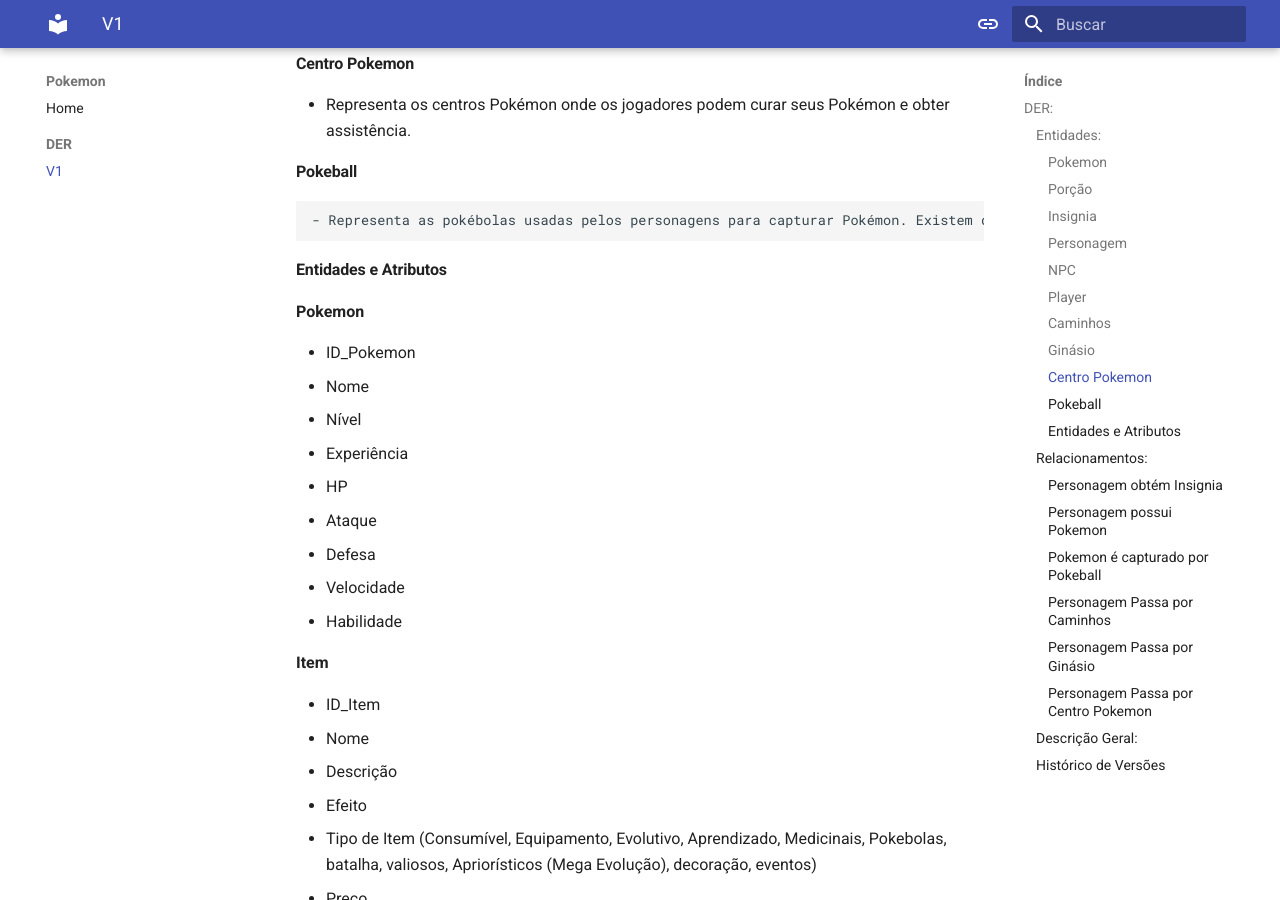
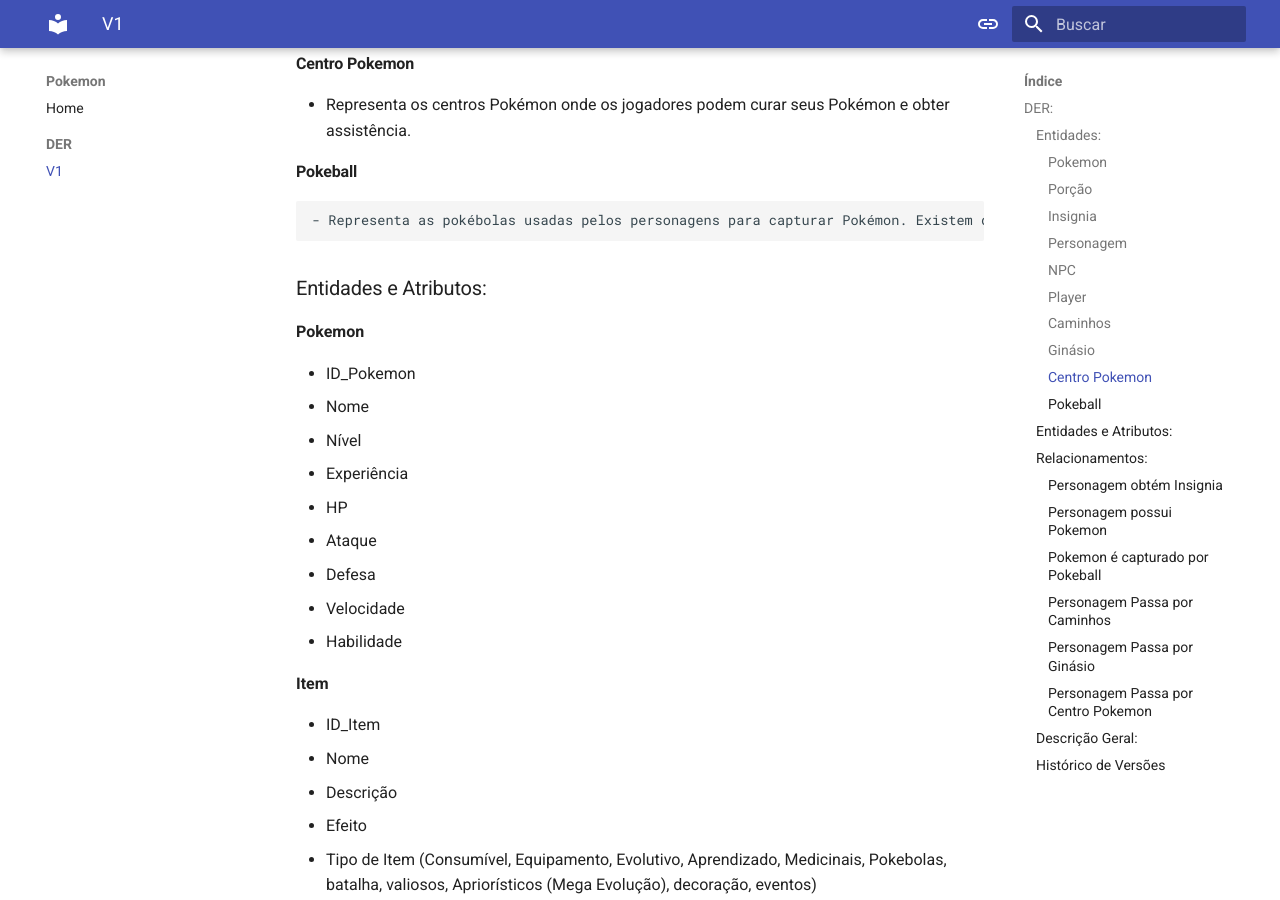
Before and after one commit to SBD1/2024.1-Pokemon2, an MkDocs documentation site: the page built from docs/docs/der_v1.md, in a window 1280 px wide and 900 px high, scrolled down 1583 px. Built offline with MkDocs 1.6.1 and Material for MkDocs 9.7.7, drawn with Linux system fonts in a browser that asks for light colours.

Commit message:
Update der_v1.md

```diff
--- a/docs/docs/der_v1.md
+++ b/docs/docs/der_v1.md
@@ -36,7 +36,7 @@
 #### **Pokeball**
     - Representa as pokébolas usadas pelos personagens para capturar Pokémon. Existem diferentes tipos de Pokébolas com diferentes taxas de captura.
 
-#### Entidades e Atributos
+### Entidades e Atributos:
 
 **Pokemon**
 
```
